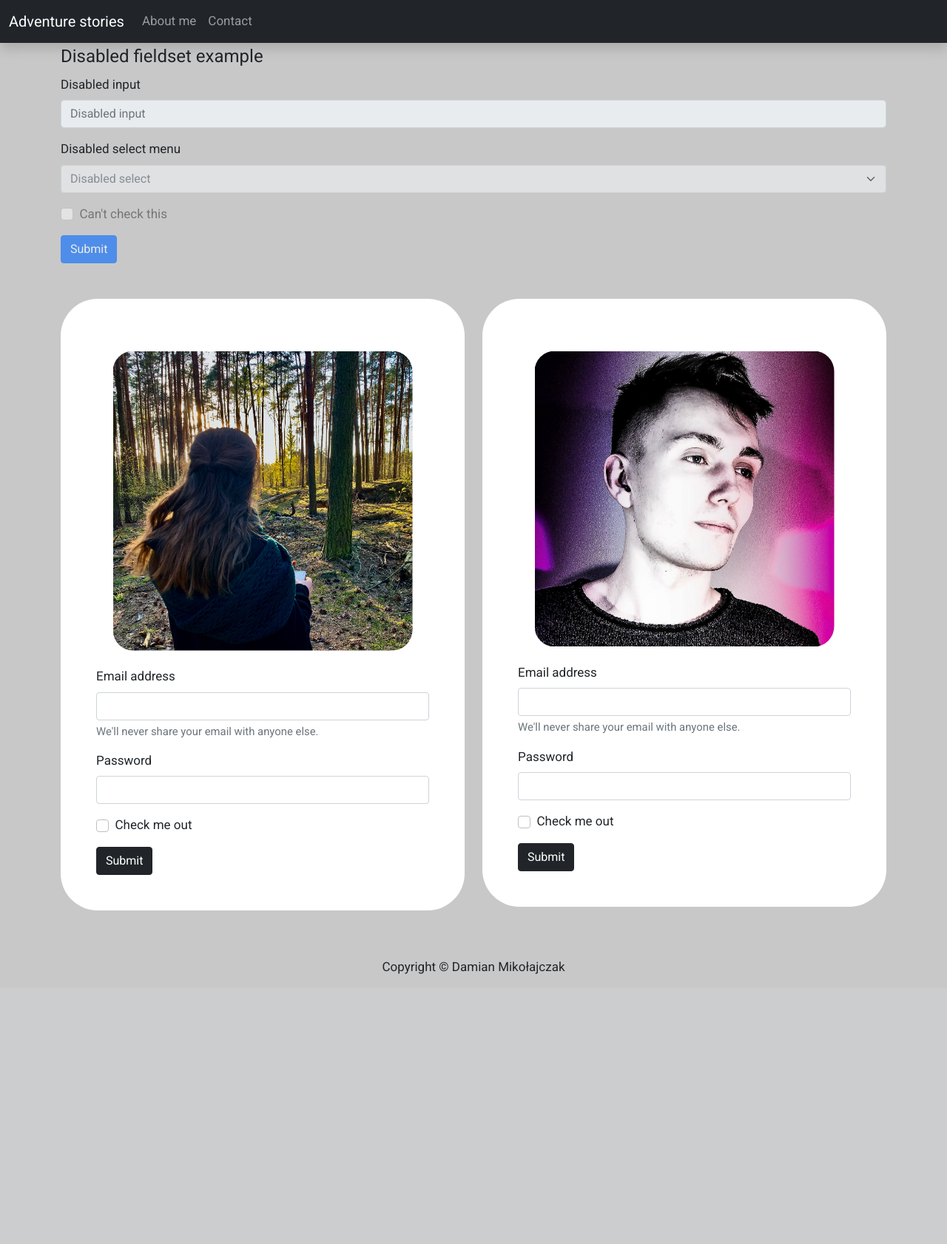
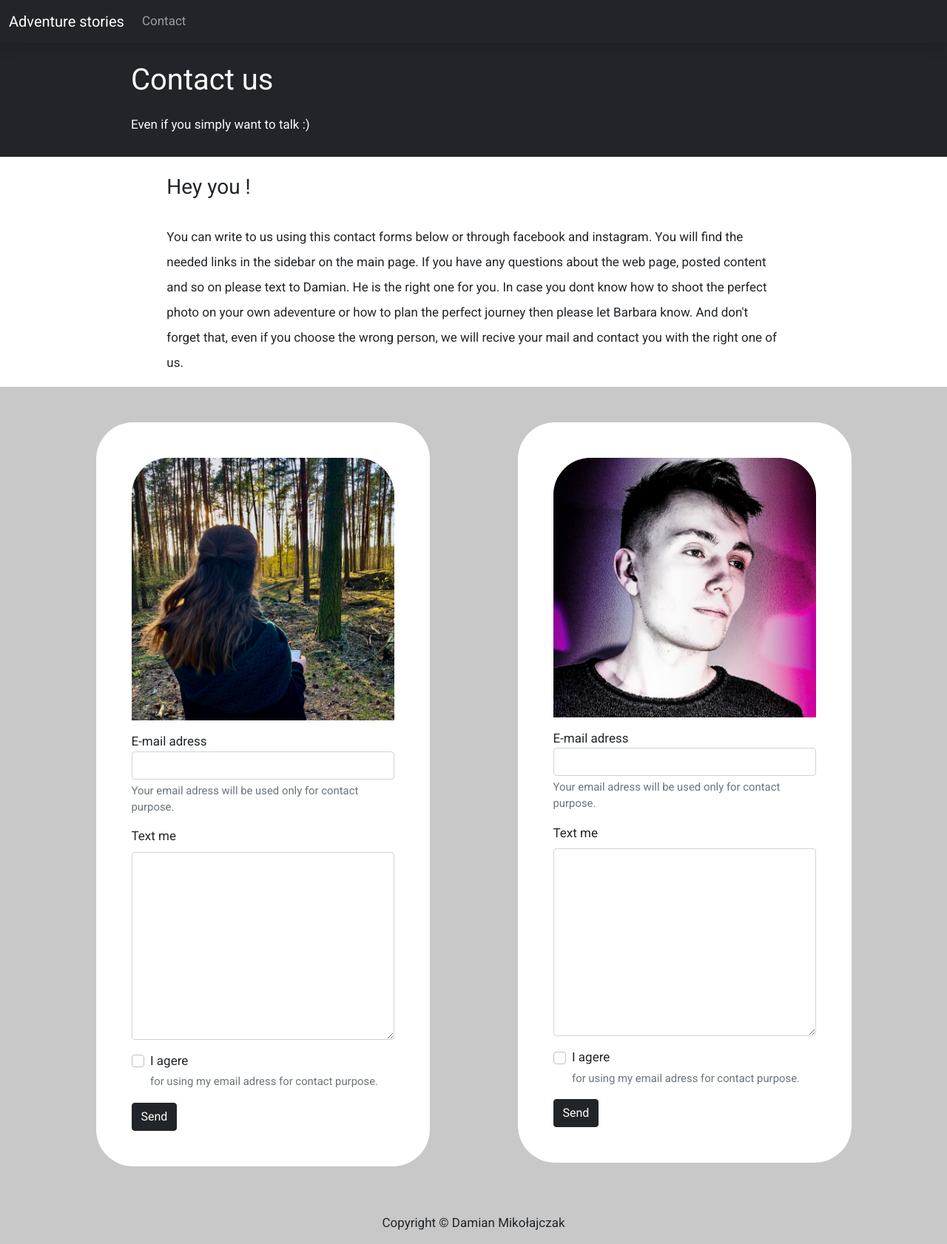
Before and after one commit to damianmikolajczak/cms-blog-app, a Django app: a page that uses myblog/templates/base.html in a window 1280 px wide. Shown: the whole page at 74% size. Before the commit the page ends 1317 px from the top, so only its background shows below. Run offline with Django 3.2, Linux system fonts and the light colour scheme; some libraries are stand-ins or nearby versions.

```diff
--- a/myblog/blogApp/urls.py
+++ b/myblog/blogApp/urls.py
@@ -4,7 +4,6 @@ from django.conf.urls import url
 
 urlpatterns = [
     path('', views.PostList.as_view(), name='home'),
-    path('index', views.PostList.as_view(), name='home'),
     path('<slug:slug>/', views.PostDetail.as_view(), name='entire_post'),
     url('contact', views.Contact)
 
--- a/myblog/myblog/settings.py
+++ b/myblog/myblog/settings.py
@@ -28,8 +28,8 @@ SECRET_KEY = 't(6rug&!sib&w=#@6d_8vmyfnq$)ujv*99sd6)wk&bymw3)ur0'
 # SECURITY WARNING: don't run with debug turned on in production!
 DEBUG = True
 
-ALLOWED_HOSTS = []
-
+DEFAULT_FROM_EMAIL = 'damian49841@gmail.com'
+EMAIL_BACKEND = 'django.core.mail.backends.console.EmailBackend'
 
 # Application definition
 
@@ -41,6 +41,7 @@ INSTALLED_APPS = [
     'django.contrib.messages',
     'django.contrib.staticfiles',
     'blogApp'
+
 ]
 
 MIDDLEWARE = [
--- a/myblog/myblog/urls.py
+++ b/myblog/myblog/urls.py
@@ -22,7 +22,5 @@ from django.conf.urls.static import static
 urlpatterns = [
     path('admin/', admin.site.urls),
     path('', include('blogApp.urls')),
-    path('contact', include('blogApp.urls')),
-    path('index', include('blogApp.urls'))
 ]
 urlpatterns += static(settings.MEDIA_URL, document_root = settings.MEDIA_ROOT)
--- a/myblog/templates/base.html
+++ b/myblog/templates/base.html
@@ -27,7 +27,7 @@
 
         <nav class="navbar navbar-expand-lg navbar-dark bg-dark shadow" id="mainNav">
             <div class="container-fluid">
-                <a class="navbar-brand" href="index">Adventure stories</a>
+                <a class="navbar-brand" href="{% url 'home' %}">Adventure stories</a>
 
                 <button class="navbar-toggler navbar-toggler-right" type="button" data-toggle="collapse" data-target="#navbarResponsive"
                     aria-controls="navbarResponsive" aria-expanded="false" aria-label="Toggle navigation">
@@ -35,9 +35,6 @@
                 </button>
                 <div class="collapse navbar-collapse" id="navbarResponsive">
                     <ul class="navbar-nav ml-auto">
-                        <li class="nav-item text-black">
-                            <a class="nav-link text-black font-weight-bold" href="#">About me</a>
-                        </li>
                         <li class="nav-item text-black">
                             <a class="nav-link text-black font-weight-bold" href="contact">Contact</a>
                         </li>
--- a/myblog/templates/contact.html
+++ b/myblog/templates/contact.html
@@ -7,76 +7,91 @@
     }
 
     .user-image{
-        border-radius: 50px;
-        padding: 5%;
+        border-top-left-radius: 50px;
+        border-top-right-radius: 50px;
+        border-color: white;
+    }
+    .contact-text-content{
+        background-color: white;
     }
 </style>
 
 
+<header class="masthead">
+    <div class="overlay"></div>
+    <div class="container">
+        <div class="row">
+            <div class=" col-md-8 col-md-10 mx-auto">
+                <div class="site-heading">
+                    <h1 class="site-heading my-4 mt-3 text-white"> Contact us</h1>
+                    <p class="text-light">Even if you simply want to talk :)</p>
+                </div>
+            </div>
+        </div>
+    </div>
+</header>
+<section>
+    <div class="container-fluid contact-text-content mb-5">
+        <div class="row">
+            <div class="col-8 mx-auto">
+                <h3 class=" mt-4"> Hey you ! </h3> <br>
+                <p style="line-height: 2;">You can write to us using this contact forms below or through facebook and instagram. You will find the needed links in the sidebar on the main page.
+                    If you have any questions about the web page, posted content and so on please text to Damian. He is the right one for you. In case you dont know how to shoot the perfect photo on your own adeventure or how to plan the perfect journey
+                then please let Barbara know. And don't forget that, even if you choose the wrong person, we will recive your mail and contact you with the right one of us.</p>
+            </div>
+        </div>
+    </div>
+</section>
 <div class="container">
     <div class="row">
-        <div class="col-12 mb-5">
-            <form>
-                <fieldset disabled>
-                  <legend>Disabled fieldset example</legend>
-                  <div class="mb-3">
-                    <label for="disabledTextInput" class="form-label">Disabled input</label>
-                    <input type="text" id="disabledTextInput" class="form-control" placeholder="Disabled input">
-                  </div>
-                  <div class="mb-3">
-                    <label for="disabledSelect" class="form-label">Disabled select menu</label>
-                    <select id="disabledSelect" class="form-select">
-                      <option>Disabled select</option>
-                    </select>
-                  </div>
-                  <div class="mb-3">
-                    <div class="form-check">
-                      <input class="form-check-input" type="checkbox" id="disabledFieldsetCheck" disabled>
-                      <label class="form-check-label" for="disabledFieldsetCheck">
-                        Can't check this
-                      </label>
+        <div class="col-10 col-md-8 col-lg-5 mb-5 mx-auto">
+            <form class="contact-form p-5">
+                <img class="user-image card-img-top mb-3" src="images/barbara.jpg" alt="Here should be Barbaras face :)">
+                <div class="mb-3">
+                    <label for="mailForBarbara">E-mail adress</label>
+                    <input class="form-control" type="email" id="mailForBarbara">
+                    <div class="form-text">
+                        Your email adress will be used only for contact purpose.
                     </div>
-                  </div>
-                  <button type="submit" class="btn btn-primary">Submit</button>
-                </fieldset>
-              </form>
-        </div>
-        <div class="col-12 col-md-6 mb-5 mx-auto">
-            <form class="contact-form p-5">
-                <img class="user-image card-img-top" src="images/barbara.jpg" alt="Here should be Barbaras face :)">
-                <div class="mb-3 ">
-                  <label for="exampleInputEmail1" class="form-label">Email address</label>
-                  <input type="email" class="form-control" id="exampleInputEmail1" aria-describedby="emailHelp">
-                  <div id="emailHelp" class="form-text">We'll never share your email with anyone else.</div>
                 </div>
                 <div class="mb-3">
-                  <label for="exampleInputPassword1" class="form-label">Password</label>
-                  <input type="password" class="form-control" id="exampleInputPassword1">
+                    <label for="textToBarbara" class="form-label"> Text me </label>
+                    <textarea class="form-control" name="textContent" id="textToBarbara" rows="10"></textarea>
                 </div>
                 <div class="mb-3 form-check">
-                  <input type="checkbox" class="form-check-input" id="exampleCheck1">
-                  <label class="form-check-label" for="exampleCheck1">Check me out</label>
+                    <input type="checkbox" class="form-check-input" id="checkboxForBarbara">
+                    <label for="checkboxForBarbara" class="form-check-label">I agere
+                        <div class="form-text">
+                            for using my email adress for contact purpose.
+                        </div>
+                    </label>
                 </div>
-                <button type="submit" class="btn btn-dark">Submit</button>
+                <button id="sendToBarbara" type="submit" class="btn btn-dark">Send</button>
             </form>
         </div>
-        <div class="col-12 col-md-6 mb-5 mx-auto">
+        <div class="col-10 col-md-8 col-lg-5 mb-5 mx-auto">
             <form class="contact-form p-5">
-                <img class="user-image card-img-top" src="images/damian.jpg" alt="Here should be Damians face :)">
+                <img class="user-image card-img-top mb-3" src="images/damian.jpg" alt="Here should be Damians face :)">
                 <div class="mb-3">
-                  <label for="exampleInputEmail1" class="form-label">Email address</label>
-                  <input type="email" class="form-control" id="exampleInputEmail1" aria-describedby="emailHelp">
-                  <div id="emailHelp" class="form-text">We'll never share your email with anyone else.</div>
+                    <label for="mailDorDamian">E-mail adress</label>
+                    <input class="form-control" type="email" id="mailForDamian">
+                    <div class="form-text">
+                        Your email adress will be used only for contact purpose.
+                    </div>
                 </div>
                 <div class="mb-3">
-                  <label for="exampleInputPassword1" class="form-label">Password</label>
-                  <input type="password" class="form-control" id="exampleInputPassword1">
+                    <label for="textToDamian" class="form-label"> Text me </label>
+                    <textarea class="form-control" name="textContent" id="textToDamian" rows="10"></textarea>
                 </div>
                 <div class="mb-3 form-check">
-                  <input type="checkbox" class="form-check-input" id="exampleCheck1">
-                  <label class="form-check-label" for="exampleCheck1">Check me out</label>
+                    <input type="checkbox" class="form-check-input" id="checkboxForDamian">
+                    <label for="checkboxForDamian" class="form-check-label">I agere
+                        <div class="form-text">
+                            for using my email adress for contact purpose.
+                        </div>
+                    </label>
                 </div>
-                <button type="submit" class="btn btn-dark">Submit</button>
+                <button id="sendToDamian" type="submit" class="btn btn-dark">Send</button>
             </form>
         </div>
     </div>
--- a/myblog/templates/sidebar.html
+++ b/myblog/templates/sidebar.html
@@ -25,7 +25,6 @@
 </style>
 
 <div class="col-md-4 float-right ">
-
     <div class="user-card card my-4">
         <img class="user-image card-img-top" src="images/barbara.jpg" alt="Here should be Barbaras face :)">
         <div class="card-body  text-center">
```
Also changed, not shown: myblog/templates/index.html (+16 -1 lines), 1 other file.
